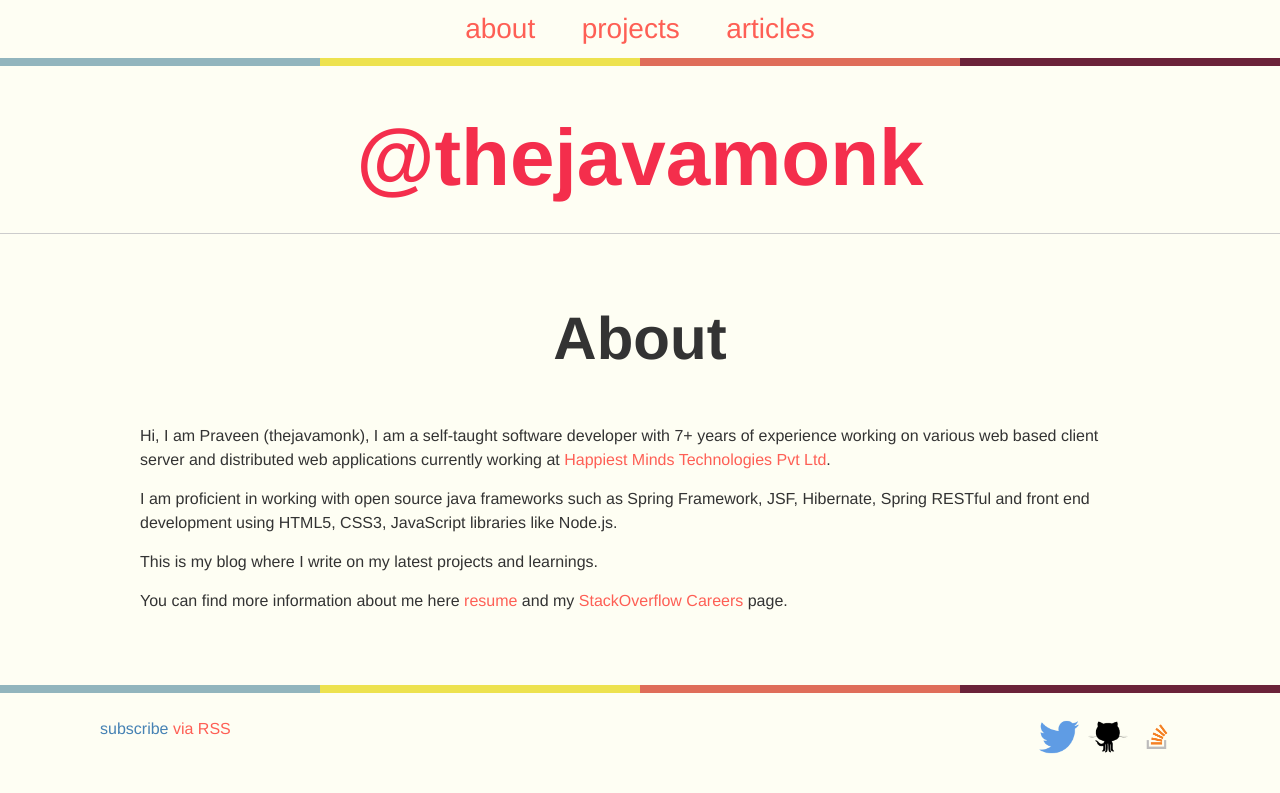
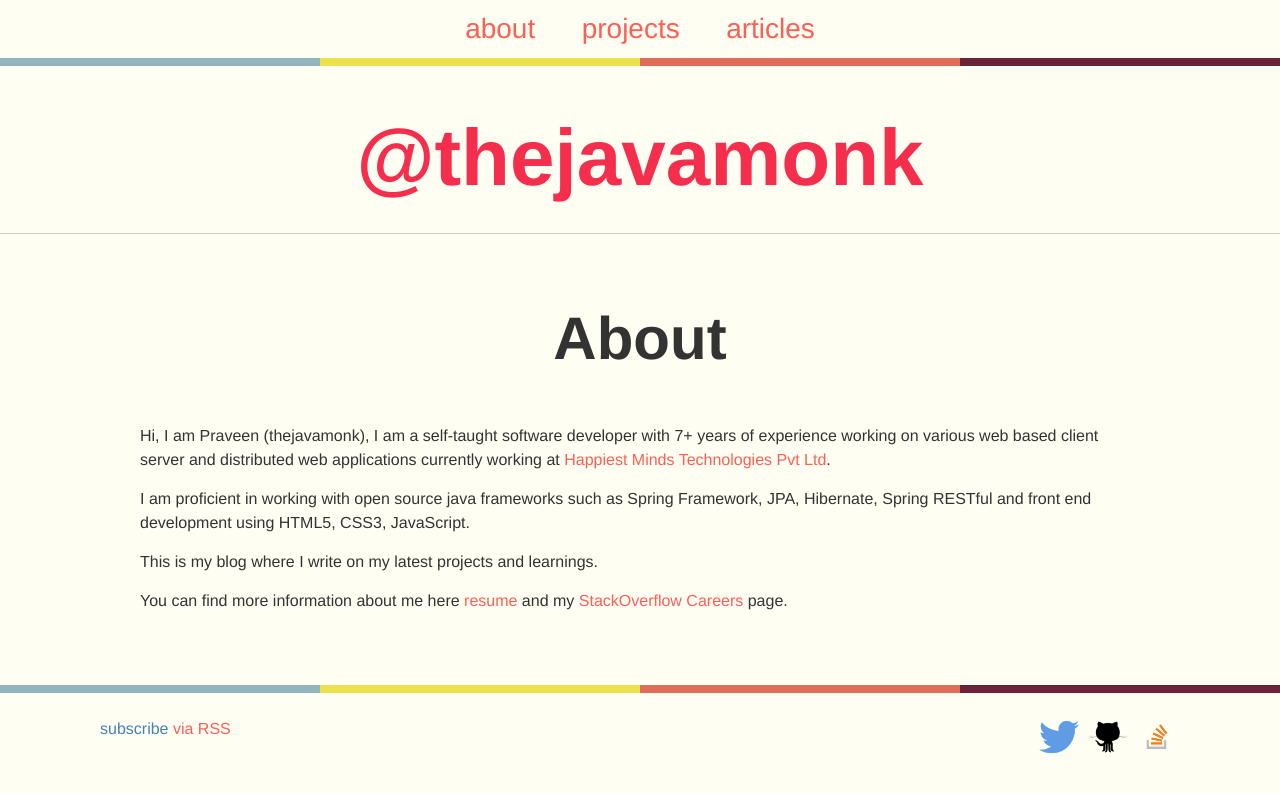
Before and after one commit to thejavamonk/thejavamonk.github.io, a Jekyll site: the page built from about.md, in a window 1280 px wide. Shown: the top 793 px of the page. Built offline with Jekyll 4.4.1, drawn with Linux system fonts in a browser that asks for light colours.

Commit message:
updated about.md

```diff
--- a/about.md
+++ b/about.md
@@ -6,7 +6,7 @@ permalink: /about/
 
 Hi, I am Praveen (thejavamonk), I am a self-taught software developer with 7+ years of experience working on various web based client server and distributed web applications currently working at [Happiest Minds Technologies Pvt Ltd](http://www.happiestminds.com/).
 
-I am proficient in working with open source java frameworks such as Spring Framework, JSF, Hibernate, Spring RESTful and front end development using HTML5, CSS3, JavaScript libraries like Node.js.
+I am proficient in working with open source java frameworks such as Spring Framework, JPA, Hibernate, Spring RESTful and front end development using HTML5, CSS3, JavaScript.
 
 This is my blog where I write on my latest projects and learnings.
 
```
